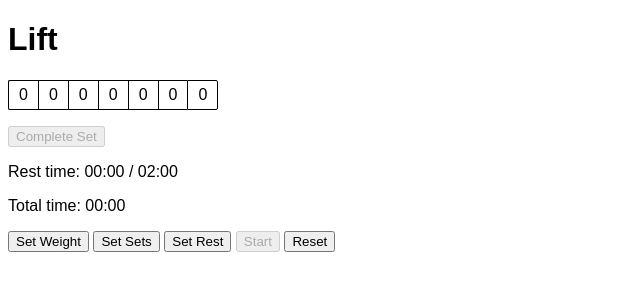
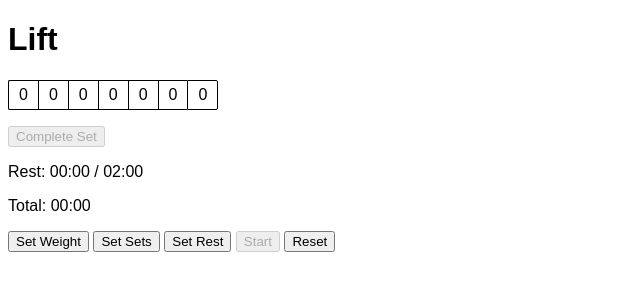
Before and after one commit to iamnirav/lift, a SvelteKit app: page / in a window 1280 px wide. Shown: the top 300 px of the page, without its empty margins (0-640 px from the left). Built offline with nearby package versions, Linux system fonts and the light colour scheme; a web font is replaced by a local one.

Commit message:
ui tweaks, do not reset rest duration

```diff
--- a/src/routes/+page.svelte
+++ b/src/routes/+page.svelte
@@ -19,8 +19,6 @@
   function reset() {
     setsComplete = 0
     running = false
-    weight = 0
-    restDuration = 1000 * 60 * 2
   }
 
   function completeSet() {
@@ -87,11 +85,11 @@
 <button onclick={completeSet} disabled={!running}>Complete Set</button>
 
 <p>
-  Rest time: {running ? formatDate(restTimeElapsed) : '00:00'} / {formatDate(
+  Rest: {running ? formatDate(restTimeElapsed) : '00:00'} / {formatDate(
     restDuration,
   )}
 </p>
-<p>Total time: {running ? formatDate(timeElapsed) : '00:00'}</p>
+<p>Total: {running ? formatDate(timeElapsed) : '00:00'}</p>
 
 <button onclick={getWeight}>Set Weight</button>
 <button onclick={getSets}>Set Sets</button>
```
Also changed, not shown: 12 other files (tests, documents, lock files or other folders).
